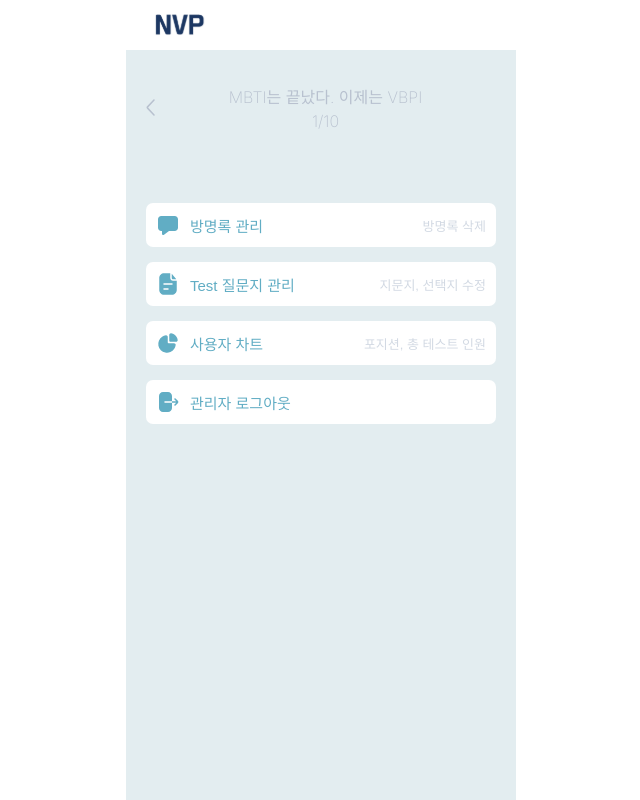
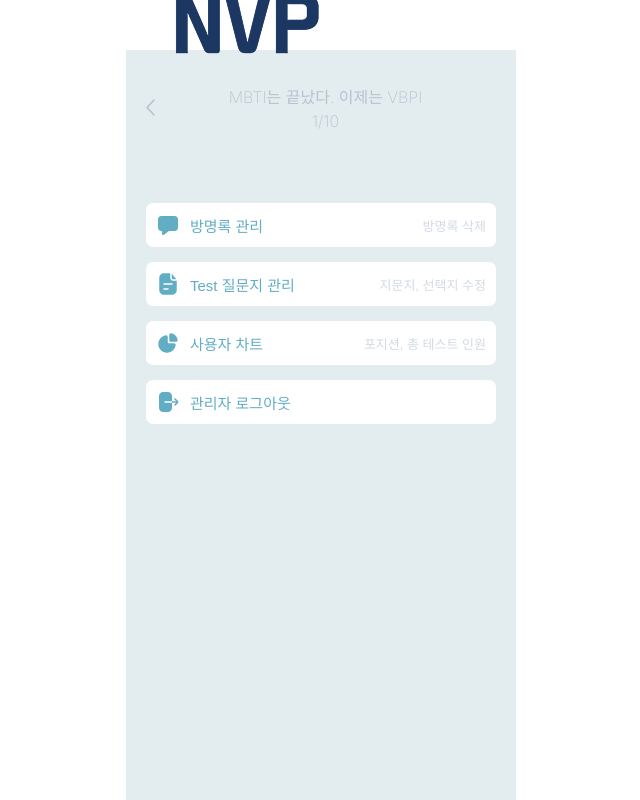
Before and after one commit to heesuuuu/nvp-test, a Next.js app: page /admin in a window 1280 px wide. Shown: the whole page, without its empty margins (319-959 px from the left). Built offline with nearby package versions, Linux system fonts and the light colour scheme.

Commit message:
[style] logo 이미지 화질

```diff
--- a/src/components/layout/header/Header.jsx
+++ b/src/components/layout/header/Header.jsx
@@ -9,7 +9,7 @@ const Header = () => {
     return (
         <div className="headerWrapper">
             <Link href={isAdmin ? "/admin" : "/"}>
-                <img src="/images/Items/LogoText.svg" alt="Logo" />
+                <img src="/images/Items/LogoText.png" alt="Logo" />
             </Link>
         </div>
     );
```
Also changed, not shown: public/images/Items/LogoText.png (added), public/images/Items/LogoText.svg (deleted).
